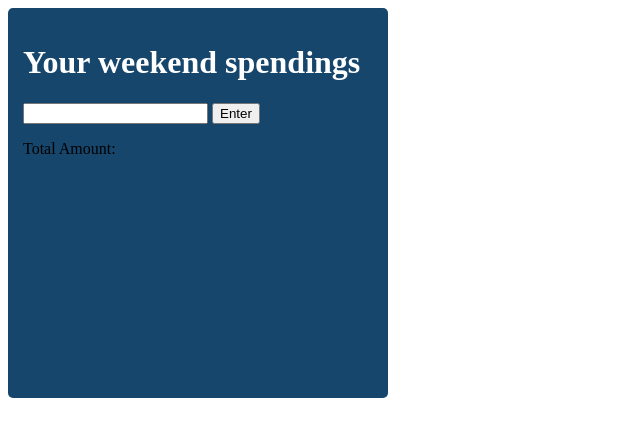
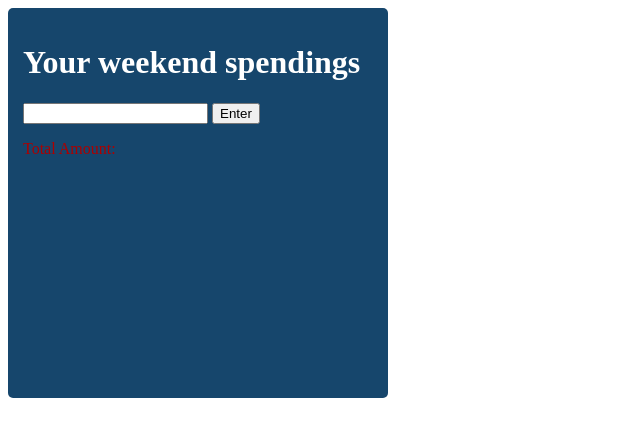
Before and after one commit to Thill799/financialapp-vanilla.js, a PHP site: page / in a window 1280 px wide. Shown: the top 437 px of the page, without its empty margins (0-640 px from the left). Run offline with PHP 8.4, Linux system fonts and the light colour scheme.

Commit message:
color changes

```diff
--- a/index.html
+++ b/index.html
@@ -5,7 +5,7 @@
 <input type="number" id="amount">
 <button onclick="addTo()">Enter</button>
 <ul id="spendings"></ul>
-<div>Total Amount:</div>
+<div class="totalAmount">Total Amount:</div>
 <div id="total"></div>
 </div>
 <script src="index.js"></script>
--- a/style.css
+++ b/style.css
@@ -13,11 +13,15 @@
   }
 
   input{
-      color:#ad0000
+      color:#ad6800bb
   }
 
   ul{
       color:rgb(238, 255, 0);
+  }
+
+  .totalAmount{
+      color:#ad0000;
   }
 
   #total{
```
